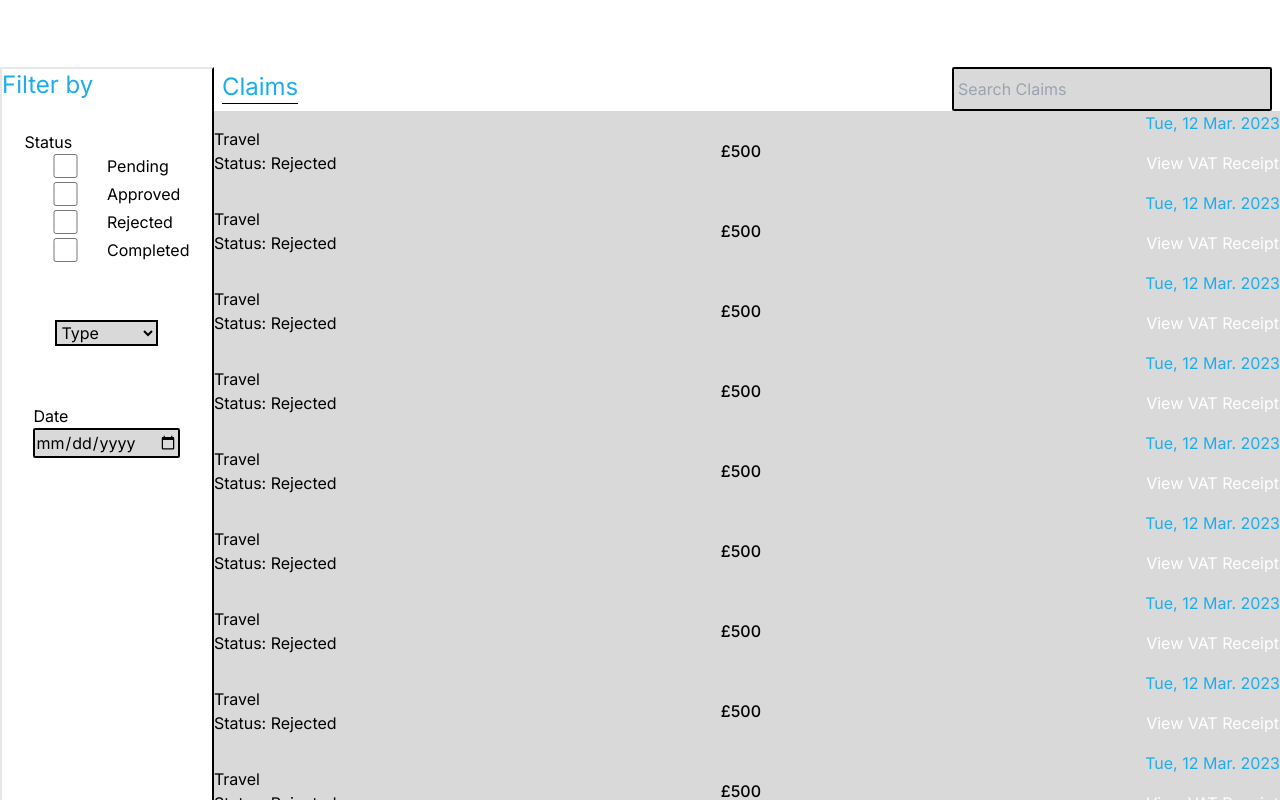
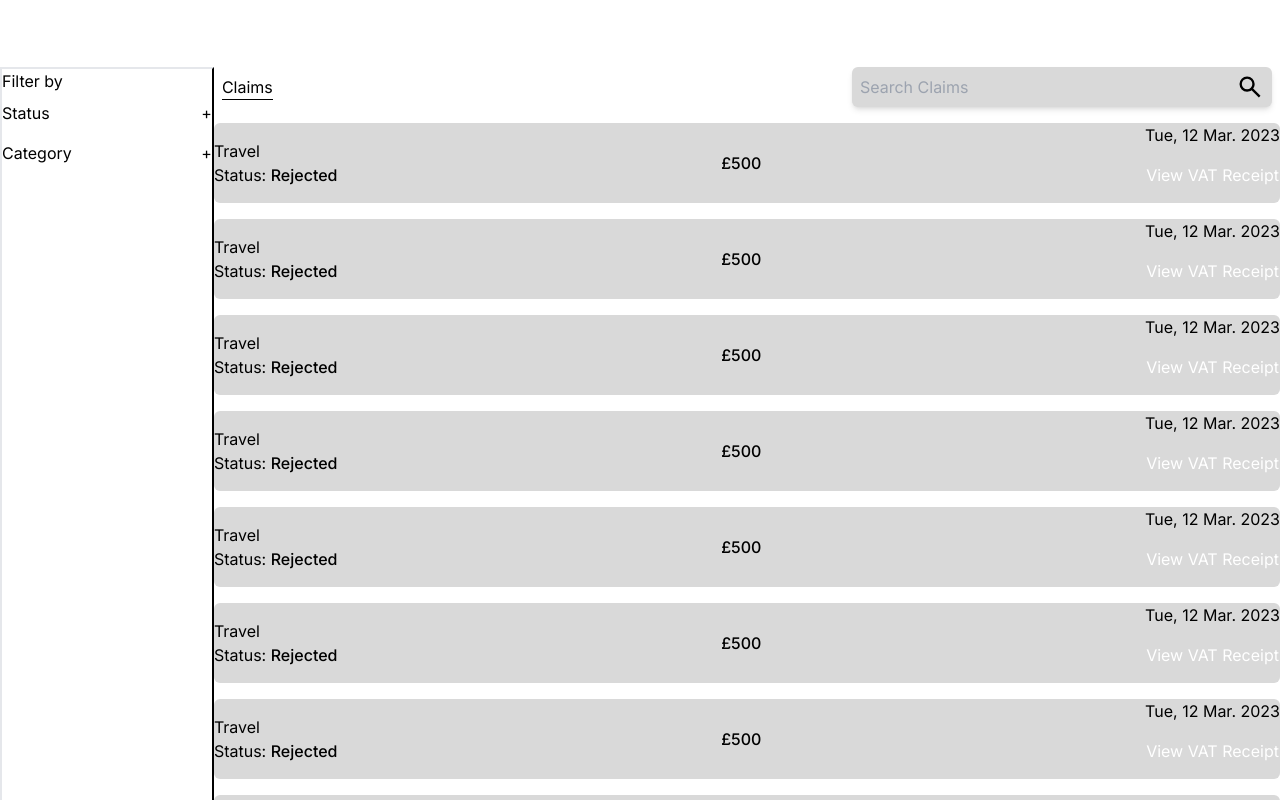
Before and after one commit to Sep-Fading/SWE_Project_Frontend, a Next.js app: page /view_claims in a window 1280 px wide. Shown: the top 800 px of the page. Built offline with nearby package versions, Linux system fonts and the light colour scheme.

Commit message:
filter by functional

```diff
--- a/src/Components/Button.tsx
+++ b/src/Components/Button.tsx
@@ -8,7 +8,7 @@ interface ButtonProps {
 const Button = ({ onClick, text, type, style }: ButtonProps) => {
   return (
     <button
-      className={`my-2 rounded-sm text-center bg-fdm-gradient text-white h-[40px] duration-200 hover:shadow-lg ${style}`}
+      className={`my-2 rounded-lg text-center bg-fdm-gradient text-white h-[40px] duration-200 hover:shadow-lg ${style}`}
       type={type}
       onClick={onClick}
     >
--- a/src/Components/Expense.tsx
+++ b/src/Components/Expense.tsx
@@ -34,11 +34,11 @@ const Expense = ({ amount, currency, type, status, date }: ExpenseProps) => {
   }, [status]);
 
   return (
-    <div className="flex justify-between items-center shadow-lg rounded-md bg-[#D9D9D9] p-2 mx-3 my-4">
+    <article className="flex justify-between items-center shadow-lg rounded-md bg-[#D9D9D9] p-2 mx-3">
       <div className="">
         <h2 className="text-[1.75rem]">{type}</h2>
         <h3>
-          Status: <span className={`text-${statusColor}-600`}>{status}</span>
+          Status: <span className={`text-${statusColor}-600 font-medium`}>{status}</span>
         </h3>
       </div>
       <h1 className="text-[2.5rem] font-medium">
@@ -49,7 +49,7 @@ const Expense = ({ amount, currency, type, status, date }: ExpenseProps) => {
         <h3 className="text-m text-blue">{date}</h3>
         <Button text="View VAT Receipt" style="w-[10rem]" />
       </div>
-    </div>
+    </article>
   );
 };
 export default Expense;
--- /dev/null
+++ b/src/Components/Filter.tsx
@@ -0,0 +1,54 @@
+import React, { useState, ChangeEvent } from "react";
+
+interface FilterProps {
+  onFilterChange: (filters: Record<string, boolean>) => void;
+  title: string;
+  filters: string[];
+}
+
+const Filter = ({ onFilterChange, title, filters }: FilterProps) => {
+  const [isOpen, setIsOpen] = useState(false);
+  const [filtersState, setFiltersState] = useState<Record<string, boolean>>(
+    filters.reduce((acc, cur) => ({ ...acc, [cur]: false }), {})
+  );
+
+  const handleFilterChange = (e: ChangeEvent<HTMLInputElement>) => {
+    const { name, checked } = e.target;
+    setFiltersState((prevFilters) => {
+      const updatedFilters = { ...prevFilters, [name]: checked };
+      onFilterChange(updatedFilters);
+      return updatedFilters;
+    });
+  };
+
+  return (
+    <div className="">
+      <button
+        className="flex justify-between items-center w-full border-b py-2 px-1 text-lg"
+        onClick={() => setIsOpen(!isOpen)}
+      >
+        {title}
+        <span>{isOpen ? "−" : "+"}</span>
+      </button>
+      <div className={`${isOpen ? "" : "hidden"} flex flex-col items-center gap-2 border-b py-3`}>
+        {filters.map((filter) => (
+          <div key={filter} className="flex items-center w-full">
+            <input
+              type="checkbox"
+              id={filter}
+              name={filter}
+              checked={filtersState[filter]}
+              onChange={handleFilterChange}
+              className="w-4 h-4 text-blue-600 border-gray-300 rounded focus:ring-blue-500"
+            />
+            <label htmlFor={filter} className="ml-2 text-sm text-gray-700">
+              {filter}
+            </label>
+          </div>
+        ))}
+      </div>
+    </div>
+  );
+};
+
+export default Filter;
--- /dev/null
+++ b/src/Components/FilterMenu.tsx
@@ -0,0 +1,25 @@
+import Filter from "./Filter";
+
+interface FilterMenuProps {
+  onFilterChange: (filters: Record<string, boolean>) => void;
+}
+
+const FilterMenu = ({ onFilterChange }: FilterMenuProps) => {
+  return (
+    <div className="sticky top-4 mt-2">
+      <h1 className="text-2xl text-blue ml-1">Filter by</h1>
+      <Filter
+        title="Status"
+        filters={["Pending", "Approved", "Completed", "Rejected"]}
+        onFilterChange={onFilterChange}
+      />
+      <Filter
+        title="Category"
+        filters={["Travel", "Meal", "Night Stay", "Gift"]}
+        onFilterChange={onFilterChange}
+      />
+    </div>
+  );
+};
+
+export default FilterMenu;
--- a/src/Components/InputField.tsx
+++ b/src/Components/InputField.tsx
@@ -29,9 +29,9 @@ const InputField = ({
         <Image
           src={`/${icon}.svg`}
           alt="Login"
-          width={35}
-          height={35}
-          className="absolute my-9 w-5 ml-3"
+          width={25}
+          height={25}
+          className="absolute my-9 ml-3"
         />
       ) : null}
       <input
--- a/src/app/Login/forgot_password/page.tsx
+++ b/src/app/Login/forgot_password/page.tsx
@@ -41,7 +41,7 @@ const NewPassword = () => {
       <Header title="Forgotten Password" />
       <form
         onSubmit={handleSubmit}
-        className="bg-[#D9D9D9] flex flex-col justify-evenly items-center rounded w-[100%] min-w-[400px] h-[55vh] shadow-md"
+        className="bg-[#D9D9D9] flex flex-col justify-evenly items-center rounded w-full min-w-[400px] h-[55vh] shadow-md"
       >
         <div className="w-[70%]">
           <InputField
--- a/src/app/Login/page.tsx
+++ b/src/app/Login/page.tsx
@@ -39,7 +39,7 @@ const Login = () => {
       <Header title="Login" />
       <form
         onSubmit={handleSubmit}
-        className="bg-[#D9D9D9] flex flex-col justify-evenly items-center rounded w-[100%] min-w-[400px] h-[55vh] shadow-md"
+        className="bg-[#D9D9D9] flex flex-col justify-evenly items-center rounded w-full min-w-[400px] h-[55vh] shadow-md"
       >
         <div className="w-[70%]">
           <InputField
--- a/src/app/new_claim/page.tsx
+++ b/src/app/new_claim/page.tsx
@@ -83,7 +83,7 @@ const ExpenseClaim = () => {
               placeholder="Value"
               value={formData.amount}
               onChange={handleChange}
-              className="pl-2 py-1 border-2 border-b-4 border-black rounded-sm shadow w-[100%]"
+              className="pl-2 py-1 border-2 border-b-4 border-black rounded-sm shadow w-full"
             />
             <label htmlFor="currency" className="sr-only">
               Currency
@@ -114,7 +114,7 @@ const ExpenseClaim = () => {
             name="type"
             value={formData.type}
             onChange={handleChange}
-            className="pl-1 py-1 border-2 border-b-4 border-black rounded-sm shadow w-[100%]"
+            className="pl-1 py-1 border-2 border-b-4 border-black rounded-sm shadow w-full"
           >
             <option value="" disabled>
               --Select Option--
--- /dev/null
+++ b/src/app/test/page.tsx
@@ -0,0 +1,39 @@
+"use client";
+
+// pages/SomePage.js or components/SomeParentComponent.js
+import React, { useState, useEffect } from "react";
+import FilterMenu from "@/Components/FilterMenu";
+
+const SomeParentComponent = () => {
+  const [items, setItems] = useState([]); // This would be your data to filter
+  const [filteredItems, setFilteredItems] = useState([]);
+
+  const handleFilterChange = (filters) => {
+    const activeFilters = Object.keys(filters).filter((key) => filters[key]);
+    const filtered = items.filter((item) =>
+      activeFilters.length ? activeFilters.includes(item.status) : true
+    );
+    setFilteredItems(filtered);
+  };
+
+  // Initial load of items, maybe from an API
+  useEffect(() => {
+    // Fetch items and setItems(...)
+    // For demonstration, we'll just set some mock items
+    const mockItems = [
+      { id: 1, status: "pending" },
+      { id: 2, status: "approved" },
+      // ... more items
+    ];
+    setItems(mockItems);
+    setFilteredItems(mockItems); // Initial render with all items
+  }, []);
+
+  return (
+    <div>
+      <FilterMenu onFilterChange={handleFilterChange} />
+    </div>
+  );
+};
+
+export default SomeParentComponent;
--- a/src/app/view_claims/page.tsx
+++ b/src/app/view_claims/page.tsx
@@ -1,69 +1,36 @@
 "use client";
 
 import { ChangeEvent, useState } from "react";
+import Image from "next/image";
 import Header from "@/Components/Header";
 import Button from "@/Components/Button";
 import Expense from "@/Components/Expense";
-import InputField from "@/Components/InputField";
+import FilterMenu from "@/Components/FilterMenu";
 
 const EmployeeClaims = () => {
-  const [formData, setFormData] = useState("22/12/2023");
-  const handleChange = (e: ChangeEvent<HTMLInputElement>) => {};
+  const handleFilterChange = (filters: Record<string, boolean>) => {
+    // Filter claims based on the selected filters
+    console.log(filters);
+  };
+
   return (
     <div className="flex">
       <aside className="border-r-black border-2 w-[20%]">
-        <h1 className="text-2xl text-blue">Filter by</h1>
-        <form
-          action=""
-          className="flex flex-col items-center justify-around h-[500px]"
-        >
-          <fieldset className="grid grid-cols-2 grid-rows-4 gap-y-1">
-            <legend>Status</legend>
-            <input type="checkbox" id="pending" value="pending" />
-            <label htmlFor="pending">Pending</label>
-            <input type="checkbox" id="approved" value="approved" />
-            <label htmlFor="approved">Approved</label>
-            <input type="checkbox" id="rejected" value="rejected" />
-            <label htmlFor="rejected">Rejected</label>
-            <input type="checkbox" id="completed" value="completed" />
-            <label htmlFor="completed">Completed</label>
-          </fieldset>
-          <select
-            name="type"
-            id="type"
-            value=""
-            className="border-2 border-black bg-[#D9D9D9]"
-          >
-            <option value="" disabled>
-              Type
-            </option>
-            <option value="travel">Travel</option>
-            <option value="meal">Meal</option>
-            <option value="night_stay">Night Stay</option>
-            <option value="gift">Gift</option>
-          </select>
-          <div className="flex flex-col">
-            <label htmlFor="date">Date</label>
-            <input
-              name="date"
-              type="date"
-              className="border-2 border-black rounded-sm bg-[#D9D9D9]"
-            />
-          </div>
-          <Button type="submit" text="Apply Filters" style="w-[180px]" />
-        </form>
+        <FilterMenu onFilterChange={handleFilterChange} />
       </aside>
-
-      <div className="w-[100%]">
+      <main className="flex flex-col gap-4 w-full">
         <div className="flex flex-row items-baseline justify-between mx-2">
           <Header title="Claims" />
-          <form action="">
+          <div className="relative w-[40%]">
             <input
               type="search"
               placeholder="Search Claims"
-              className="border-black border-2 rounded-sm w-[20rem] py-[0.5rem] px-[0.25rem] bg-[#D9D9D9]"
+              className="rounded-md w-full py-2 pl-2 pr-10 shadow-md bg-[#D9D9D9]"
             />
-          </form>
+            <div className="absolute inset-y-0 right-0 flex items-center pr-2">
+              <Image src={`/search.svg`} alt="Search" width={28} height={28} />
+            </div>
+          </div>
         </div>
         <Expense
           amount={500}
@@ -142,7 +109,7 @@ const EmployeeClaims = () => {
           status="Rejected"
           date="Tue, 12 Mar. 2023"
         />
-      </div>
+      </main>
     </div>
   );
 };
```
Also changed, not shown: public/search.svg (added).
